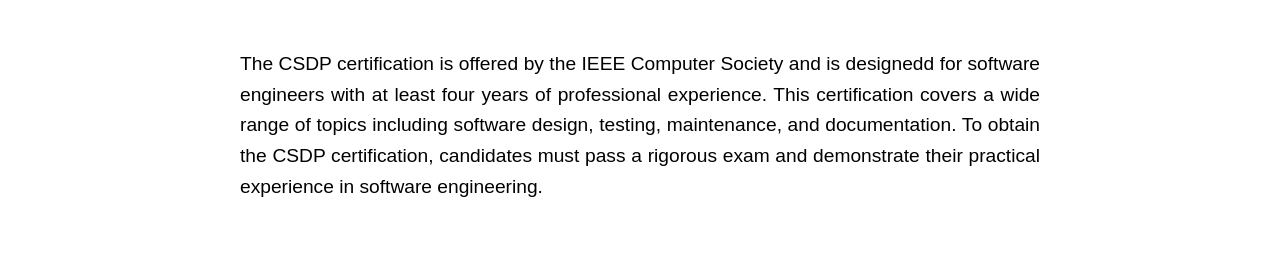
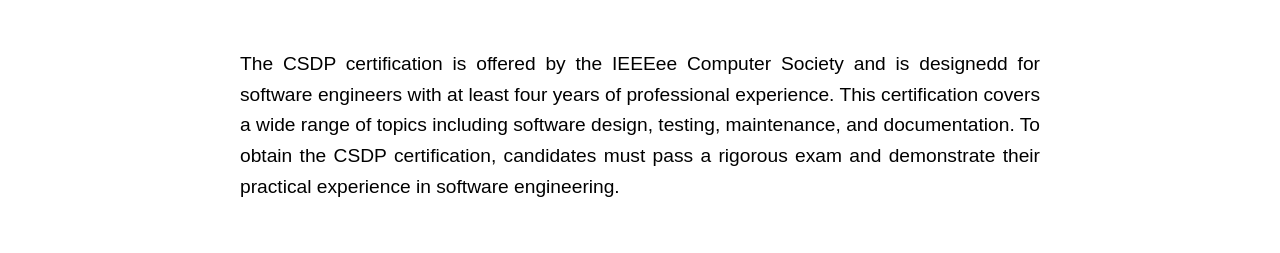
Before and after one commit to WasifKh123/DevopsA1, a plain HTML site: page certifications.html in a window 1280 px wide. Shown: the part 226-479 px from the top of the page. Drawn offline with Linux system fonts and the light colour scheme.

Commit message:
updated certifactionss

```diff
--- a/certifications.html
+++ b/certifications.html
@@ -88,7 +88,7 @@
     <main>
         <div class="education">
             <h2>Certified Software Development Professional (CSDP)</h2>
-            <p>The CSDP certification is offered by the IEEE Computer Society and is designedd for software engineers with at least four years of professional experience. This certification covers a wide range of topics including software design, testing, maintenance, and documentation. To obtain the CSDP certification, candidates must pass a rigorous exam and demonstrate their practical experience in software engineering.</p>
+            <p>The CSDP certification is offered by the IEEEee Computer Society and is designedd for software engineers with at least four years of professional experience. This certification covers a wide range of topics including software design, testing, maintenance, and documentation. To obtain the CSDP certification, candidates must pass a rigorous exam and demonstrate their practical experience in software engineering.</p>
             <br>
             <br>
 
```
